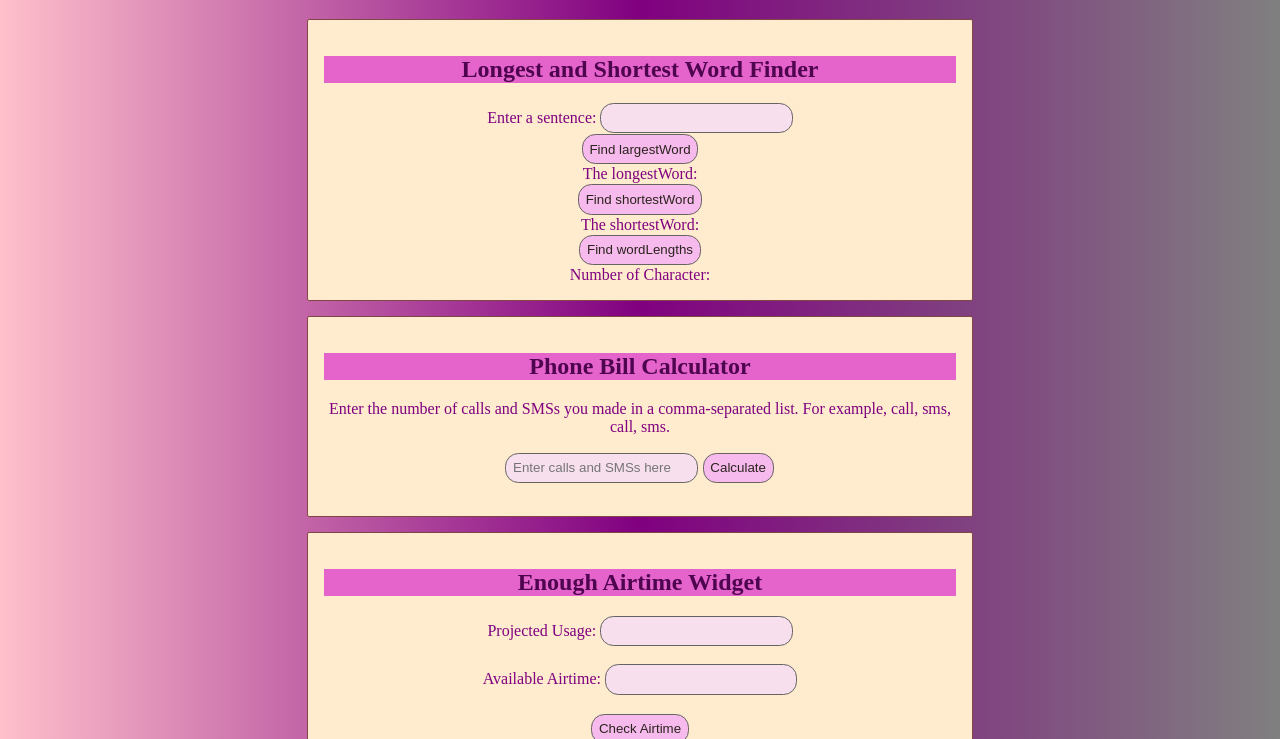
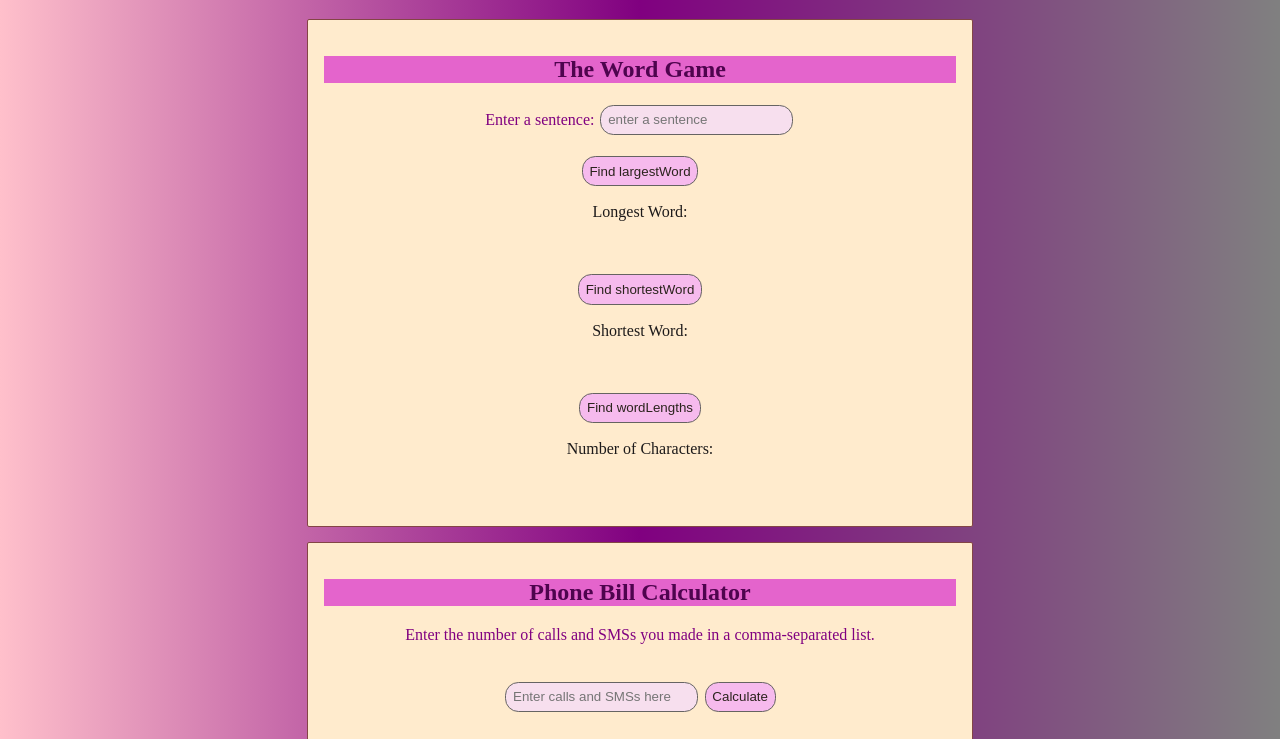
Before and after one commit to sunshiiines/bootcamp_apis, a plain HTML site: page public/index.html in a window 1280 px wide. Shown: the part 61-800 px from the top of the page. Drawn offline with nearby package versions, Linux system fonts and the light colour scheme.

Commit message:
style changes

```diff
--- a/public/index.html
+++ b/public/index.html
@@ -8,8 +8,6 @@
     <link rel="stylesheet" href="style.css">
     <script src="https://cdnjs.cloudflare.com/ajax/libs/axios/1.4.0/axios.min.js" integrity="sha512-uMtXmF28A2Ab/JJO2t/vYhlaa/3ahUOgj1Zf27M5rOo8/+fcTUVH0/E0ll68njmjrLqOBjXM3V9NiPFL5ywWPQ==" crossorigin="anonymous" referrerpolicy="no-referrer"></script>
     <script src="https://unpkg.com/alpinejs" defer></script>
-    <!-- <script src="./index.js" defer></script> -->
-    <!-- <script src="./totalPhoneBill.js" defer></script> -->
   </head>
   <body x-data="{
      longestWord: '',
@@ -59,32 +57,33 @@
     }">
     <h1>Bootcamp APIs</h1>
     <section>
-    <h2>Longest and Shortest Word Finder</h2>
+    <h2>The Word Game</h2>
     <div >
       <label for="sentence">Enter a sentence:</label>
-      <input x-model="sentence" type="text" id="sentence" name="sentence" required>
-
+      <input x-model="sentence" type="text" id="sentence" name="sentence" placeholder="enter a sentence">
+    <br>
+    <br>
 <div>
   <button x-on:click="getLongestWords" x-show="true">Find largestWord</button>
   <br>
-  The longestWord:  <span x-text="longestWord"></span>
+  <p>Longest Word:</p>  <span x-text="longestWord"></span> <br><br>
 </div>
 <div>
   <button x-on:click="getshortestWord" x-show="true">Find shortestWord</button>
   <br>
-  The shortestWord:  <span x-text="shortestWord"></span>
+  <p>Shortest Word:</p>  <span x-text="shortestWord"></span> <br><br>
 </div>
 <div>
   <button x-on:click="getwordLengths" x-show="true">Find wordLengths</button>
   <br>
-  Number of Character:   <span x-text="wordLengths"></span>
+  <p>Number of Characters:</p>   <span x-text="wordLengths"></span><br><br>
 </div>
     </div>
   </section>
 
   <section>
     <h2>Phone Bill Calculator</h2>
-    <p>Enter the number of calls and SMSs you made in a comma-separated list. For example, call, sms, call, sms.</p>
+    <div>Enter the number of calls and SMSs you made in a comma-separated list.</div> <br><br>
     <input type="text" id="input" placeholder="Enter calls and SMSs here">
     <button id="submit">Calculate</button>
     <p id="output"></p>
@@ -106,7 +105,7 @@
           .then(data => {
             // display the data in the output element
             console.log(data);
-            output.textContent = `Your total phone bill is ${data}`;
+            output.textContent = `Your total bill is ${data}`;
           })
           .catch(error => {
             // handle any errors
@@ -119,15 +118,15 @@
 
   <section>
 <div>
-  <h2>Enough Airtime Widget</h2>
+  <h2>Enough Airtime Calculator</h2>
   <div>
       <label for="usage" class="form-label">Projected Usage:</label>
-      <input type="text" x-model="usage1" id="usage" class="form-control">
+      <input type="text" x-model="usage1" id="usage" class="form-control" placeholder="enter projected usage">
   </div>
   <br>
   <div>
       <label for="available" class="form-label">Available Airtime:</label>
-      <input type="number" x-model="available1" id="available" class="form-control">
+      <input type="number" x-model="available1" id="available" class="form-control" placeholder="enter available airtime">
   </div>
   <br>
   <div>
@@ -139,7 +138,7 @@
   </div>
   <br>
   <div x-show="result">
-      Result: <span x-text="result"></span>
+     <p> Result: <span x-text="result"></span></p>
   </div>
 </div>
 </section>
--- a/public/style.css
+++ b/public/style.css
@@ -19,7 +19,7 @@
     border: 1px rgb(102, 100, 99) solid;
     color: rgb(68, 54, 43);
     padding: 0.5em;
-    margin: 2 px;
+    margin: 2px;
    }
    h1 {
     color: burlywood;
@@ -37,3 +37,6 @@
     margin: 15px auto;
     box-shadow: black;
   }
+  p {
+    color: rgb(29, 26, 26);
+  }
```
